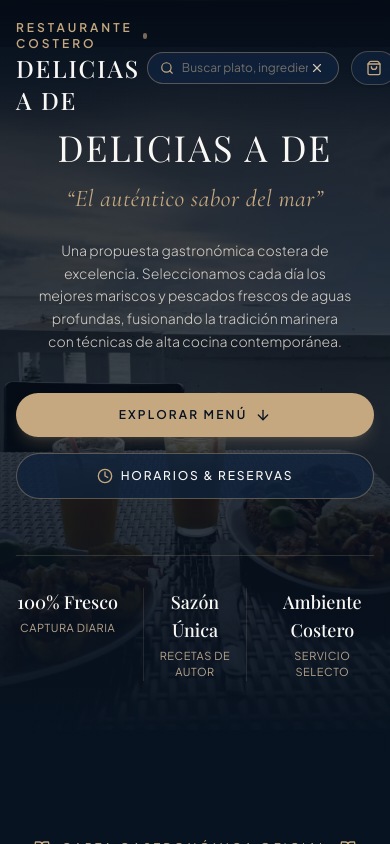
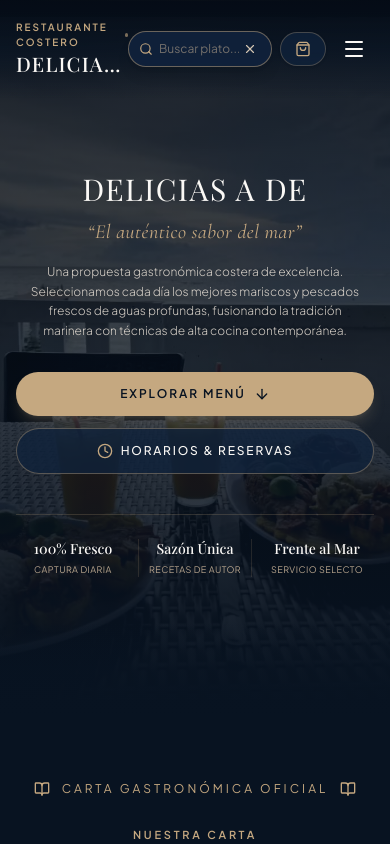
Before and after one commit to edwincedexab4356-boop/Delicias-A-de, a React (Vite) app: page / in a window 390 px wide. Both pictures are taken after a click on the button 248 px from the left and 52 px from the top of the page. Shown: the top 844 px of the page. Built offline with nearby package versions, Linux system fonts and the light colour scheme; a web font is replaced by a local one.

Commit message:
ui: improve mobile responsive layout and UX
- Update viewport meta for mobile PWA support.
- Optimize category filters and headers for small screens.
- Refine hero sizing and floating cart layout for touch usability.

```diff
--- a/index.html
+++ b/index.html
@@ -2,7 +2,10 @@
 <html lang="es" class="scroll-smooth">
   <head>
     <meta charset="UTF-8" />
-    <meta name="viewport" content="width=device-width, initial-scale=1.0" />
+    <meta name="viewport" content="width=device-width, initial-scale=1.0, viewport-fit=cover" />
+    <meta name="theme-color" content="#081321" />
+    <meta name="apple-mobile-web-app-capable" content="yes" />
+    <meta name="apple-mobile-web-app-status-bar-style" content="black-translucent" />
     <title>DELICIAS A DE | Menú Digital Gastronómico</title>
     <meta name="description" content="Menú digital oficial de DELICIAS A DE. Alta cocina de mar, pescados frescos, mariscos selectos y especialidades costeras." />
     <meta property="og:title" content="DELICIAS A DE | Menú Digital Gastronómico" />
--- a/src/App.tsx
+++ b/src/App.tsx
@@ -202,11 +202,11 @@ function MenuContent() {
       {/* Floating Action Button for Cart (Mobile & Desktop) */}
       {totalItems > 0 && (
         <>
-          {/* Mobile bottom bar */}
-          <div className="fixed bottom-5 inset-x-4 sm:hidden z-30 animate-in slide-in-from-bottom-4">
+          {/* Mobile bottom bar with safe-area spacing */}
+          <div className="fixed bottom-4 inset-x-3 sm:hidden z-30 animate-in slide-in-from-bottom-4 pb-[env(safe-area-inset-bottom,0px)]">
             <button
               onClick={() => setIsCartOpen(true)}
-              className="w-full py-3.5 px-6 rounded-full bg-[#C5A880] text-[#081321] font-bold text-xs uppercase tracking-wider shadow-2xl shadow-black/80 flex items-center justify-between cursor-pointer active:scale-98"
+              className="w-full py-3.5 px-5 rounded-2xl bg-[#C5A880] text-[#081321] font-bold text-xs uppercase tracking-wider shadow-2xl shadow-black/80 flex items-center justify-between cursor-pointer active:scale-98 touch-manipulation border border-[#D8BD93]"
             >
               <div className="flex items-center gap-2">
                 <ShoppingBag className="w-4 h-4" />
--- a/src/components/CategoryFilter.tsx
+++ b/src/components/CategoryFilter.tsx
@@ -50,12 +50,12 @@ export const CategoryFilter: React.FC<CategoryFilterProps> = ({
         </p>
       </div>
 
-      {/* Filter Tabs / Segmented Controller */}
-      <div className="flex items-center justify-start md:justify-center overflow-x-auto no-scrollbar pb-2 px-2 gap-2 sm:gap-3">
+      {/* Filter Tabs / Segmented Controller (Smooth Horizontal Touch Carousel on Mobile) */}
+      <div className="flex items-center justify-start md:justify-center overflow-x-auto scroll-smooth no-scrollbar pb-3 pt-1 px-4 -mx-4 sm:mx-0 sm:px-0 gap-2 sm:gap-3 touch-pan-x">
         {/* 'Todos' Tab */}
         <button
           onClick={() => onSelectCategory('all')}
-          className={`shrink-0 flex items-center gap-2 px-4 py-2.5 rounded-full text-xs uppercase tracking-wider font-medium transition-all duration-300 ${
+          className={`shrink-0 flex items-center gap-2 px-3.5 sm:px-4 py-2 sm:py-2.5 rounded-full text-[11px] sm:text-xs uppercase tracking-wider font-medium transition-all duration-300 touch-manipulation cursor-pointer ${
             activeCategory === 'all'
               ? 'bg-[#C5A880] text-[#081321] font-bold shadow-md shadow-[#C5A880]/20'
               : 'bg-[#10223B]/70 hover:bg-[#183355] text-[#E7DFD5] border border-[#183355] hover:border-[#C5A880]/40'
--- a/src/components/Header.tsx
+++ b/src/components/Header.tsx
@@ -62,16 +62,16 @@ export const Header: React.FC<HeaderProps> = ({
           {/* Brand Logo & Name */}
           <a
             href="#"
-            className="flex flex-col group focus:outline-none"
+            className="flex flex-col group focus:outline-none min-w-0"
             aria-label="DELICIAS A DE - Inicio"
           >
-            <div className="flex items-center gap-2">
-              <span className="text-[#C5A880] tracking-[0.25em] text-xs font-semibold uppercase">
+            <div className="flex items-center gap-1.5 sm:gap-2">
+              <span className="text-[#C5A880] tracking-[0.2em] sm:tracking-[0.25em] text-[10px] sm:text-xs font-semibold uppercase">
                 Restaurante Costero
               </span>
-              <span className="w-1.5 h-1.5 rounded-full bg-[#C5A880]/60 inline-block"></span>
+              <span className="w-1 h-1 sm:w-1.5 sm:h-1.5 rounded-full bg-[#C5A880]/60 inline-block"></span>
             </div>
-            <span className="font-serif text-2xl sm:text-3xl tracking-[0.08em] font-medium text-[#FAF8F5] group-hover:text-[#C5A880] transition-colors">
+            <span className="font-serif text-xl sm:text-2xl md:text-3xl tracking-[0.06em] sm:tracking-[0.08em] font-medium text-[#FAF8F5] group-hover:text-[#C5A880] transition-colors truncate">
               DELICIAS A DE
             </span>
           </a>
@@ -100,17 +100,17 @@ export const Header: React.FC<HeaderProps> = ({
           </nav>
 
           {/* Right Actions: Search + Cart + Mobile Toggle */}
-          <div className="flex items-center gap-3 sm:gap-4">
+          <div className="flex items-center gap-2 sm:gap-3.5 shrink-0">
             {/* Search Input Toggle */}
             <div className="relative flex items-center">
               {isSearchOpen ? (
-                <div className="flex items-center bg-[#10223B]/90 border border-[#C5A880]/40 rounded-full px-3 py-1.5 text-xs text-[#FAF8F5] w-48 sm:w-64 transition-all">
-                  <Search className="w-3.5 h-3.5 text-[#C5A880] mr-2 shrink-0" />
+                <div className="flex items-center bg-[#10223B]/95 border border-[#C5A880]/50 rounded-full px-2.5 sm:px-3 py-1.5 text-xs text-[#FAF8F5] w-36 xs:w-48 sm:w-64 transition-all shadow-lg">
+                  <Search className="w-3.5 h-3.5 text-[#C5A880] mr-1.5 shrink-0" />
                   <input
                     type="text"
                     value={searchQuery}
                     onChange={(e) => onSearchChange(e.target.value)}
-                    placeholder="Buscar plato, ingrediente..."
+                    placeholder="Buscar plato..."
                     autoFocus
                     className="bg-transparent border-none outline-none text-xs text-[#FAF8F5] placeholder-[#B8A58E]/60 w-full"
                   />
@@ -119,7 +119,7 @@ export const Header: React.FC<HeaderProps> = ({
                       setIsSearchOpen(false);
                       onSearchChange('');
                     }}
-                    className="text-[#D2C4B2] hover:text-[#FAF8F5] p-0.5"
+                    className="text-[#D2C4B2] hover:text-[#FAF8F5] p-1 cursor-pointer"
                     aria-label="Cerrar búsqueda"
                   >
                     <X className="w-3.5 h-3.5" />
@@ -128,7 +128,7 @@ export const Header: React.FC<HeaderProps> = ({
               ) : (
                 <button
                   onClick={() => setIsSearchOpen(true)}
-                  className="p-2 text-[#D2C4B2] hover:text-[#C5A880] transition-colors rounded-full hover:bg-[#10223B]/60"
+                  className="p-2 text-[#D2C4B2] hover:text-[#C5A880] transition-colors rounded-full hover:bg-[#10223B]/60 cursor-pointer"
                   aria-label="Abrir buscador"
                 >
                   <Search className="w-4 h-4" />
--- a/src/components/Hero.tsx
+++ b/src/components/Hero.tsx
@@ -7,7 +7,7 @@ interface HeroProps {
 
 export const Hero: React.FC<HeroProps> = ({ onExploreClick }) => {
   return (
-    <section className="relative min-h-[92vh] flex items-center justify-center overflow-hidden pt-24 pb-16">
+    <section className="relative min-h-[85vh] sm:min-h-[92vh] flex items-center justify-center overflow-hidden pt-20 sm:pt-24 pb-12 sm:pb-16">
       {/* Background Image with layered gradient overlays */}
       <div className="absolute inset-0 z-0">
         <img
@@ -28,27 +28,27 @@ export const Hero: React.FC<HeroProps> = ({ onExploreClick }) => {
       {/* Hero Content Container */}
       <div className="relative z-10 max-w-5xl mx-auto px-4 sm:px-6 lg:px-8 text-center flex flex-col items-center">
         {/* Main Restaurant Brand Name */}
-        <h1 className="font-serif text-4xl sm:text-6xl md:text-7xl lg:text-8xl font-normal tracking-[0.06em] text-[#FAF8F5] leading-[1.08] mb-4">
+        <h1 className="font-serif text-3xl xs:text-4xl sm:text-6xl md:text-7xl lg:text-8xl font-normal tracking-[0.05em] sm:tracking-[0.06em] text-[#FAF8F5] leading-[1.12] sm:leading-[1.08] mb-3 sm:mb-4">
           DELICIAS A DE
         </h1>
 
         {/* Mandatory Tagline */}
-        <p className="font-display italic text-2xl sm:text-3xl md:text-4xl text-[#C5A880] tracking-wide mb-6 font-normal">
+        <p className="font-display italic text-xl xs:text-2xl sm:text-3xl md:text-4xl text-[#C5A880] tracking-wide mb-4 sm:mb-6 font-normal">
           &ldquo;El auténtico sabor del mar&rdquo;
         </p>
 
         {/* Editorial Descriptive Paragraph */}
-        <p className="max-w-2xl text-sm sm:text-base md:text-lg text-[#E7DFD5]/90 font-light leading-relaxed mb-10 text-balance">
+        <p className="max-w-2xl text-xs sm:text-base md:text-lg text-[#E7DFD5]/90 font-light leading-relaxed mb-8 sm:mb-10 text-balance">
           Una propuesta gastronómica costera de excelencia. Seleccionamos cada día los mejores
           mariscos y pescados frescos de aguas profundas, fusionando la tradición marinera con
           técnicas de alta cocina contemporánea.
         </p>
 
         {/* CTA Buttons */}
-        <div className="flex flex-col sm:flex-row items-center gap-4 w-full sm:w-auto">
+        <div className="flex flex-col sm:flex-row items-center gap-3 sm:gap-4 w-full sm:w-auto">
           <button
             onClick={onExploreClick}
-            className="w-full sm:w-auto px-8 py-3.5 rounded-full bg-[#C5A880] hover:bg-[#D8BD93] text-[#081321] font-semibold text-xs sm:text-sm uppercase tracking-[0.18em] transition-all duration-300 shadow-lg shadow-[#C5A880]/20 hover:shadow-[#C5A880]/40 hover:-translate-y-0.5 active:translate-y-0 flex items-center justify-center gap-2 group cursor-pointer"
+            className="w-full sm:w-auto px-7 py-3.5 rounded-full bg-[#C5A880] hover:bg-[#D8BD93] text-[#081321] font-semibold text-xs sm:text-sm uppercase tracking-[0.16em] sm:tracking-[0.18em] transition-all duration-300 shadow-lg shadow-[#C5A880]/20 hover:shadow-[#C5A880]/40 hover:-translate-y-0.5 active:translate-y-0 flex items-center justify-center gap-2 group cursor-pointer"
           >
             <span>Explorar menú</span>
             <ArrowDown className="w-4 h-4 transition-transform group-hover:translate-y-0.5" />
@@ -56,7 +56,7 @@ export const Hero: React.FC<HeroProps> = ({ onExploreClick }) => {
 
           <a
             href="#footer-section"
-            className="w-full sm:w-auto px-7 py-3.5 rounded-full bg-[#10223B]/80 hover:bg-[#183355] text-[#FAF8F5] border border-[#C5A880]/40 hover:border-[#C5A880] font-medium text-xs sm:text-sm uppercase tracking-[0.15em] transition-all duration-300 flex items-center justify-center gap-2"
+            className="w-full sm:w-auto px-6 py-3.5 rounded-full bg-[#10223B]/80 hover:bg-[#183355] text-[#FAF8F5] border border-[#C5A880]/40 hover:border-[#C5A880] font-medium text-xs sm:text-sm uppercase tracking-[0.15em] transition-all duration-300 flex items-center justify-center gap-2"
           >
             <Clock className="w-4 h-4 text-[#C5A880]" />
             <span>Horarios & Reservas</span>
@@ -64,22 +64,22 @@ export const Hero: React.FC<HeroProps> = ({ onExploreClick }) => {
         </div>
 
         {/* Minimalist Editorial Indicators */}
-        <div className="mt-14 pt-8 border-t border-[#C5A880]/20 grid grid-cols-3 gap-6 sm:gap-12 w-full max-w-2xl">
+        <div className="mt-10 sm:mt-14 pt-6 sm:pt-8 border-t border-[#C5A880]/20 grid grid-cols-3 gap-2 sm:gap-12 w-full max-w-2xl">
           <div className="flex flex-col items-center">
-            <span className="font-serif text-lg sm:text-xl text-[#FAF8F5] font-medium">100% Fresco</span>
-            <span className="text-[11px] sm:text-xs text-[#B8A58E] tracking-wider uppercase mt-1">
+            <span className="font-serif text-sm xs:text-base sm:text-xl text-[#FAF8F5] font-medium">100% Fresco</span>
+            <span className="text-[9px] xs:text-[10px] sm:text-xs text-[#B8A58E] tracking-wider uppercase mt-1">
               Captura Diaria
             </span>
           </div>
-          <div className="flex flex-col items-center border-x border-[#C5A880]/15 px-2">
-            <span className="font-serif text-lg sm:text-xl text-[#FAF8F5] font-medium">Sazón Única</span>
-            <span className="text-[11px] sm:text-xs text-[#B8A58E] tracking-wider uppercase mt-1">
+          <div className="flex flex-col items-center border-x border-[#C5A880]/15 px-1 sm:px-2">
+            <span className="font-serif text-sm xs:text-base sm:text-xl text-[#FAF8F5] font-medium">Sazón Única</span>
+            <span className="text-[9px] xs:text-[10px] sm:text-xs text-[#B8A58E] tracking-wider uppercase mt-1">
               Recetas de Autor
             </span>
           </div>
           <div className="flex flex-col items-center">
-            <span className="font-serif text-lg sm:text-xl text-[#FAF8F5] font-medium">Ambiente Costero</span>
-            <span className="text-[11px] sm:text-xs text-[#B8A58E] tracking-wider uppercase mt-1">
+            <span className="font-serif text-sm xs:text-base sm:text-xl text-[#FAF8F5] font-medium">Frente al Mar</span>
+            <span className="text-[9px] xs:text-[10px] sm:text-xs text-[#B8A58E] tracking-wider uppercase mt-1">
               Servicio Selecto
             </span>
           </div>
```
Also changed, not shown: src/components/CartDrawer.tsx (+4 -4 lines), src/components/MenuSection.tsx (+33 -33 lines), src/components/OrderConfirmationModal.tsx (+7 -7 lines), src/components/ProductModal.tsx (+14 -14 lines).
